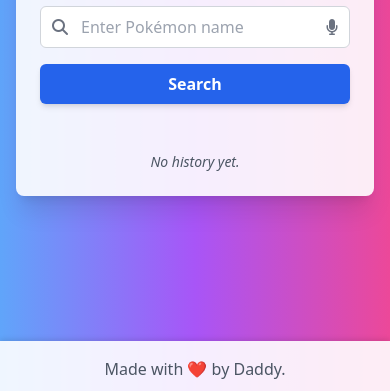
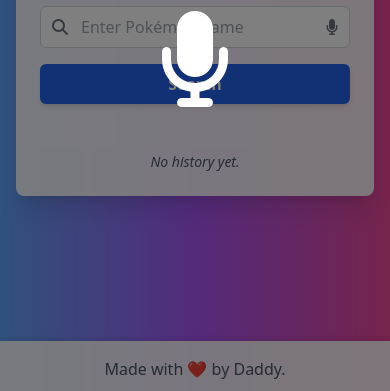
Before and after one commit to acedanger/pokemon, a website built with Vite: page index.html in a window 390 px wide. Shown: the part 363-754 px from the top of the page. Built offline with nearby package versions, Linux system fonts and the light colour scheme; what pokedex-promise-v2 would draw is missing.

Commit message:
feat: implement voice search overlay with microphone icon

```diff
--- a/index.js
+++ b/index.js
@@ -177,6 +177,17 @@
   }
 });
 
+// Show a dimmed overlay with a large microphone icon when the voice search button is clicked
+voiceSearchButton.addEventListener("click", () => {
+  const voiceOverlay = document.getElementById("voiceOverlay");
+  voiceOverlay.classList.remove("hidden");
+
+  // Simulate listening for 3 seconds, then hide the overlay
+  setTimeout(() => {
+    voiceOverlay.classList.add("hidden");
+  }, 3000);
+});
+
 const SpeechRecognition =
   window.SpeechRecognition || window.webkitSpeechRecognition;
 let recognition;
--- a/style.css
+++ b/style.css
@@ -62,6 +62,22 @@
   color: #2563eb; /* Matches hover:text-blue-600 */
 }
 
+/* Styling for the voice overlay that dims the page and displays a large microphone icon */
+#voiceOverlay {
+  position: fixed;
+  inset: 0;
+  background-color: rgba(0, 0, 0, 0.5); /* Semi-transparent black background */
+  display: flex;
+  align-items: center;
+  justify-content: center;
+  z-index: 50; /* Ensure it appears above other elements */
+}
+
+#voiceOverlay i {
+  color: white;
+  font-size: 6rem; /* Large microphone icon */
+}
+
 footer {
   position: fixed;
   bottom: 0;
```
Also changed, not shown: index.html (+1 -0 lines).
